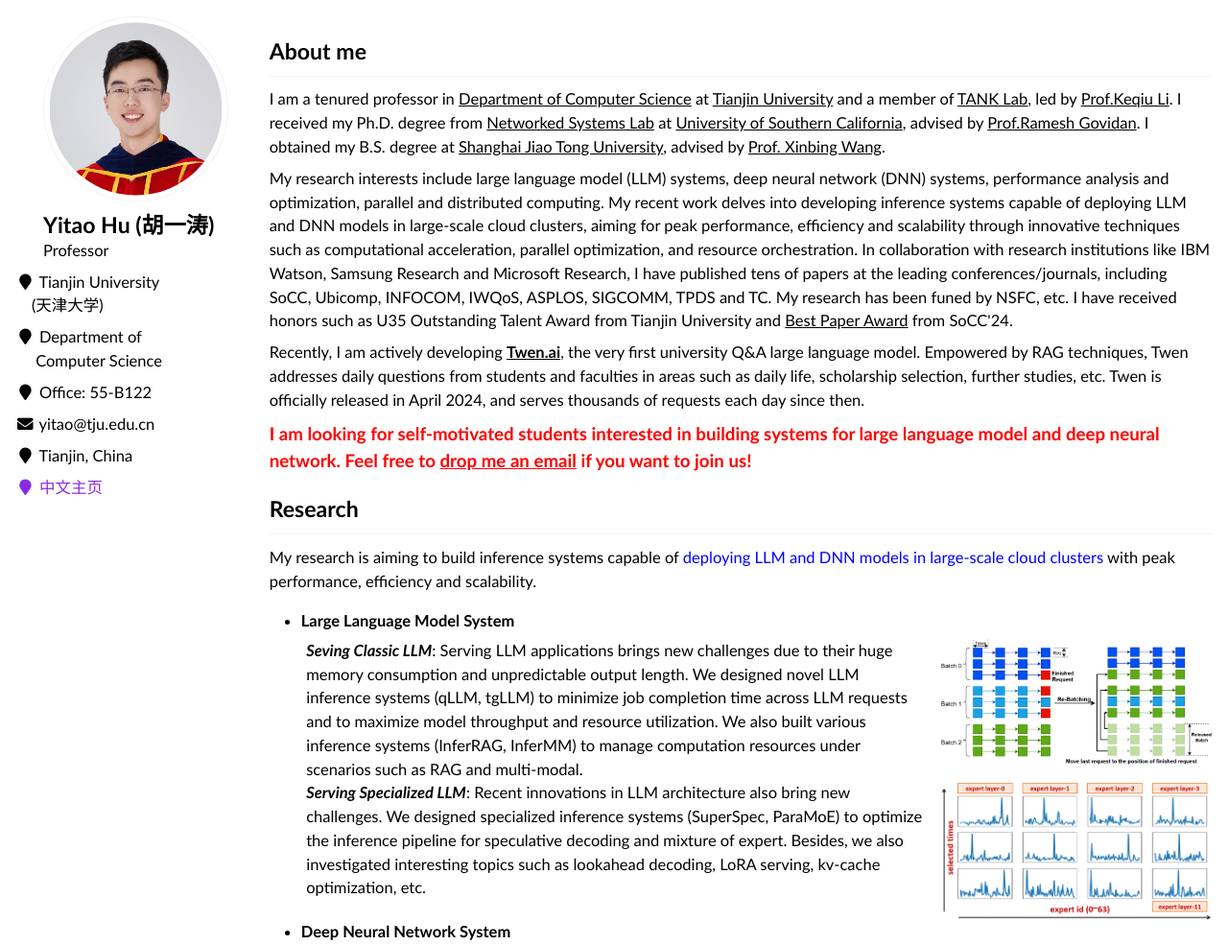
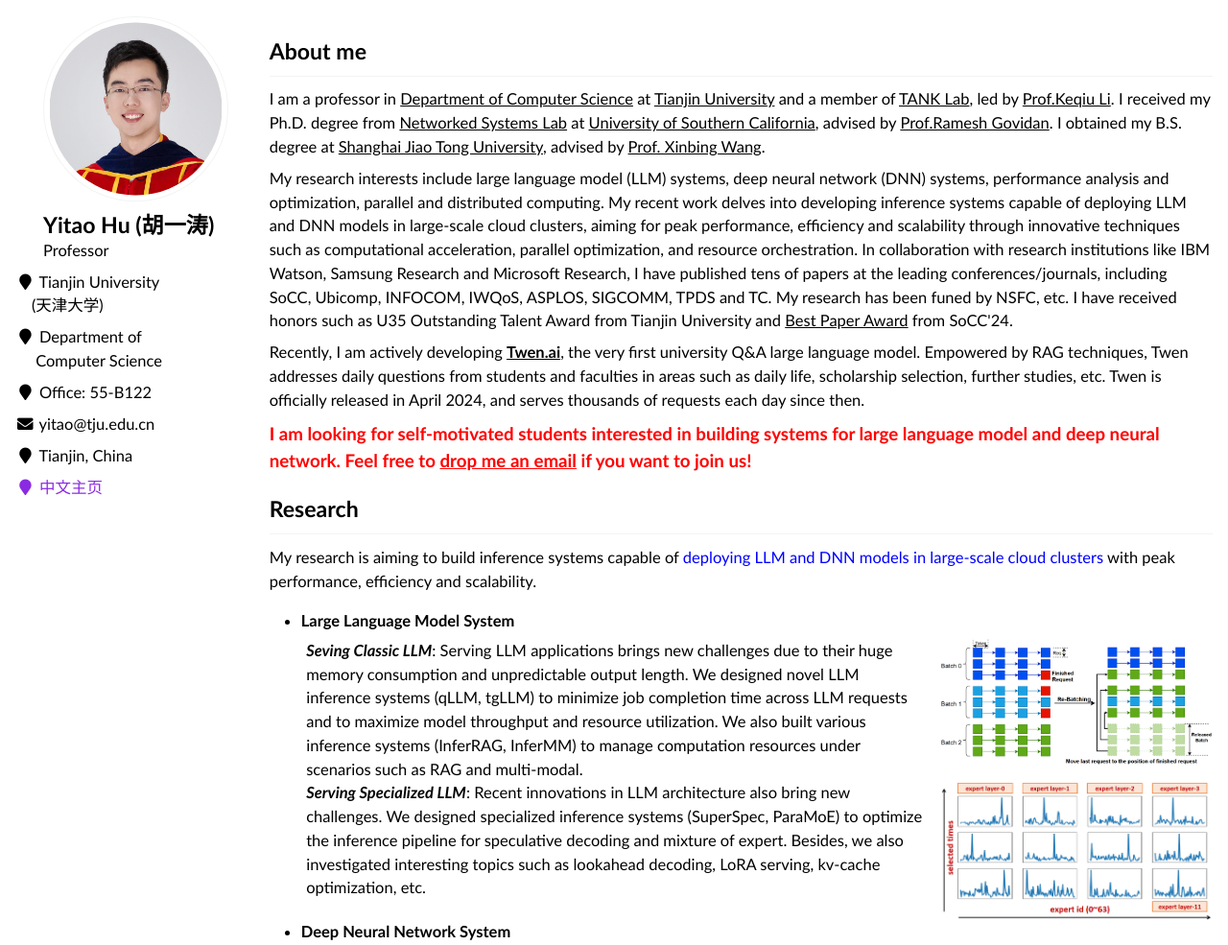
Before and after one commit to sugartom/sugartom.github.io, a plain HTML site: page index.html in a window 1280 px wide. Shown: the top 985 px of the page at 96% size. Drawn offline with Linux system fonts and the light colour scheme.

Commit message:
minor update

```diff
--- a/index.html
+++ b/index.html
@@ -102,7 +102,7 @@
                 <section class="page__content" itemprop="text">
                     <p><span class="anchor" id="about-me"></span></p>
                     <h1><strong>About me</strong></h1>
-                    <p>I am a tenured professor in <a href="https://cic.tju.edu.cn/english/home.htm">Department of Computer Science</a> at <a href="https://www.tju.edu.cn/english/index.htm">Tianjin University</a> and a member of <a href="http://www.tjutanklab.com/">TANK Lab</a>, led by <a href="https://cic.tju.edu.cn/faculty/likeqiu/index.html">Prof.Keqiu Li</a>. I received my Ph.D. degree from <a href="https://nsl.usc.edu/">Networked Systems Lab</a> at <a href="https://www.usc.edu/">University of Southern California</a>, advised by <a href="https://govindan.usc.edu/">Prof.Ramesh Govidan</a>. I obtained my B.S. degree at <a href="https://en.sjtu.edu.cn/">Shanghai Jiao Tong University</a>, advised by <a href="https://www.cs.sjtu.edu.cn/~wang-xb/">Prof. Xinbing Wang</a>.
+                    <p>I am a professor in <a href="https://cic.tju.edu.cn/english/home.htm">Department of Computer Science</a> at <a href="https://www.tju.edu.cn/english/index.htm">Tianjin University</a> and a member of <a href="http://www.tjutanklab.com/">TANK Lab</a>, led by <a href="https://cic.tju.edu.cn/faculty/likeqiu/index.html">Prof.Keqiu Li</a>. I received my Ph.D. degree from <a href="https://nsl.usc.edu/">Networked Systems Lab</a> at <a href="https://www.usc.edu/">University of Southern California</a>, advised by <a href="https://govindan.usc.edu/">Prof.Ramesh Govidan</a>. I obtained my B.S. degree at <a href="https://en.sjtu.edu.cn/">Shanghai Jiao Tong University</a>, advised by <a href="https://www.cs.sjtu.edu.cn/~wang-xb/">Prof. Xinbing Wang</a>.
                     </p>
                     <p>My research interests include large language model (LLM) systems, deep neural network (DNN) systems, performance analysis and optimization, parallel and distributed computing. My recent work delves into developing inference systems capable of deploying LLM and DNN models in large-scale cloud clusters, aiming for peak performance, efficiency and scalability through innovative techniques such as computational acceleration, parallel optimization, and resource orchestration. In collaboration with research institutions like IBM Watson, Samsung Research and Microsoft Research, I have published tens of papers at the leading conferences/journals, including SoCC, Ubicomp, INFOCOM, IWQoS, ASPLOS, SIGCOMM, TPDS and TC. My research has been funed by NSFC, etc. I have received honors such as U35 Outstanding Talent Award from Tianjin University and <a href="https://flashserve.org/images/best_paper_socc2024.jpg">Best Paper Award</a> from SoCC'24.
                       <!-- Chun-Tsung Scholar from Shanghai Jiao Tong University and Qiming Scholar from Tianjin University. -->
```
